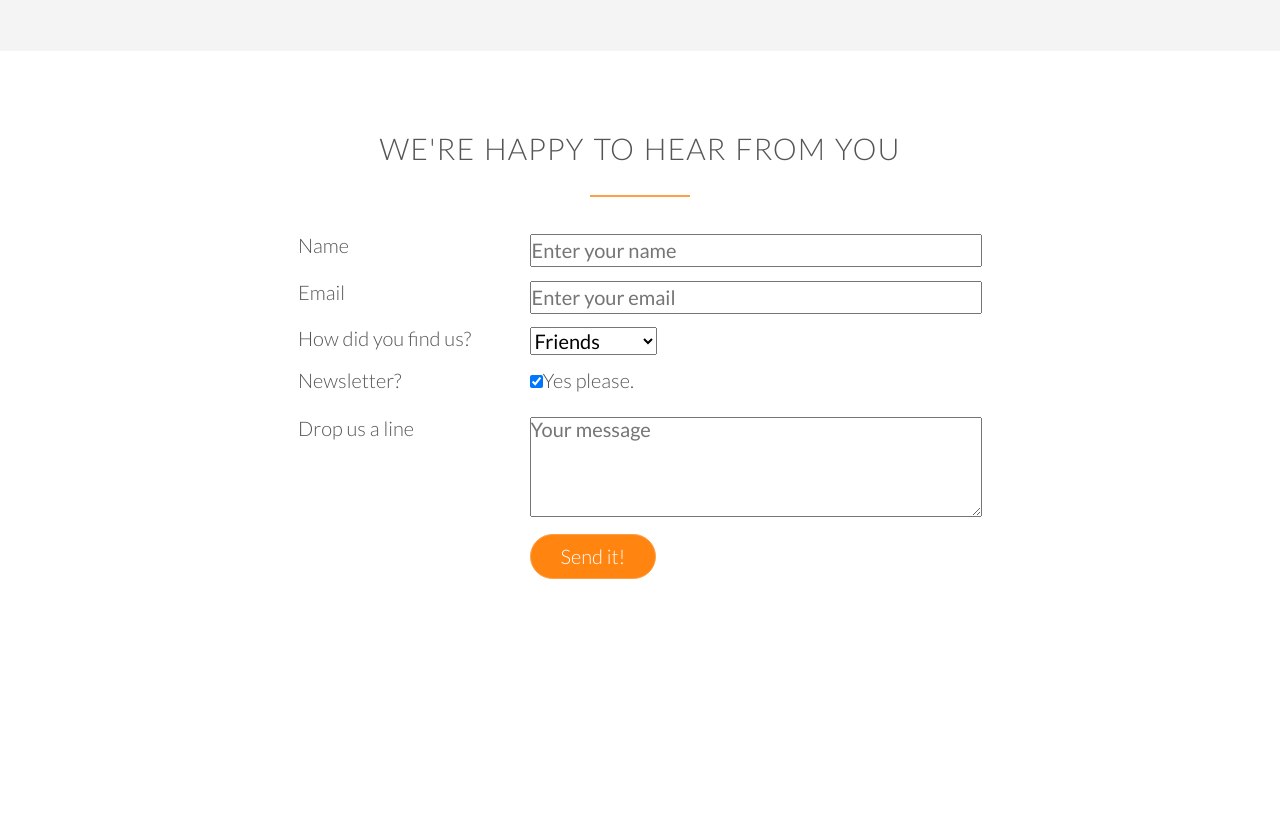
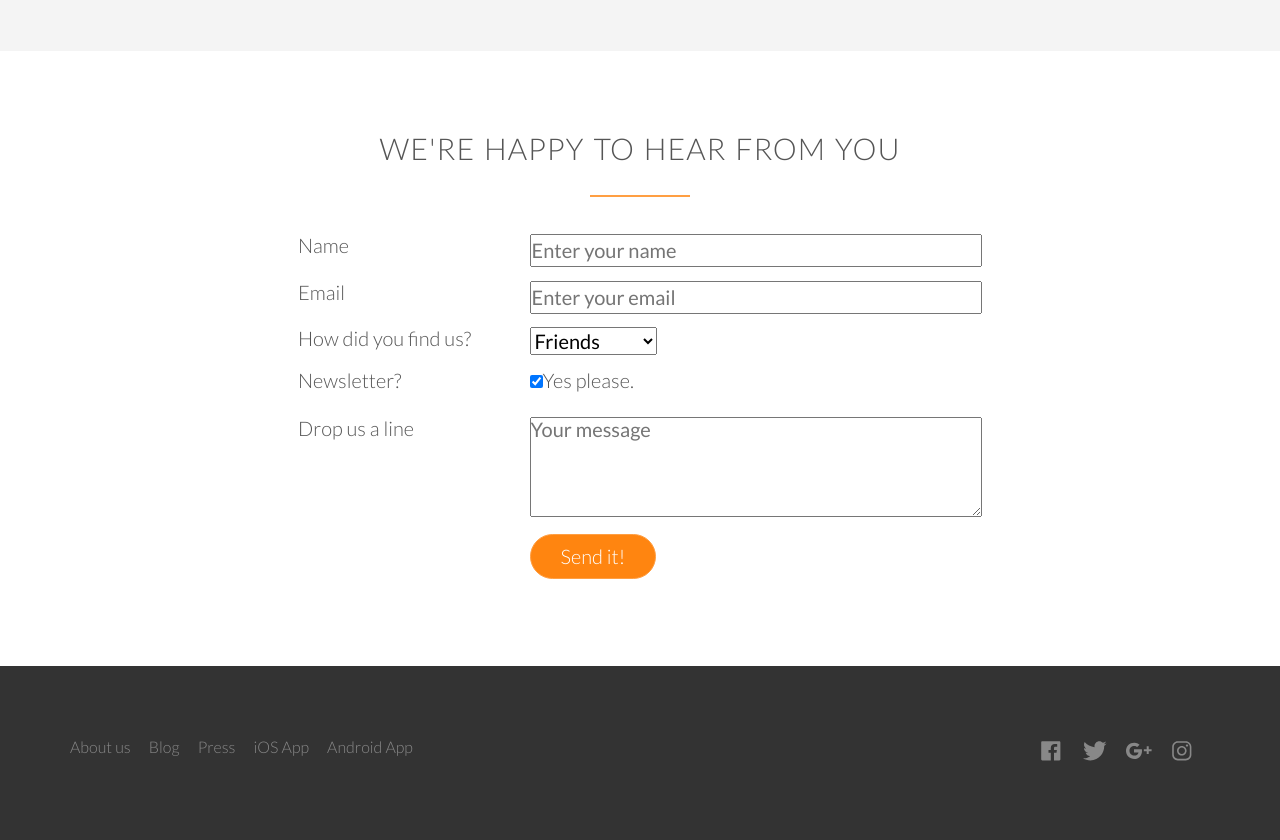
Before and after one commit to andresrgallo/food-website, a plain HTML site: page index1.html in a window 1280 px wide. Shown: the part 4513-5353 px from the top of the page. Before the commit the page ends 5179 px from the top, so only its background shows below. Drawn offline with nearby package versions, Linux system fonts and the light colour scheme.

Commit message:
Add style

```diff
--- a/index1.html
+++ b/index1.html
@@ -318,6 +318,27 @@
       </form>
     </div>
   </section>
+  <footer>
+    <div class="row">
+      <div class="col span-1-of-2">
+        <ul class="footer-nav">
+          <li><a href="">About us</a></li>
+          <li><a href="">Blog</a></li>
+          <li><a href="">Press</a></li>
+          <li><a href="">iOS App</a></li>
+          <li><a href="">Android App</a></li>
+        </ul>
+      </div>
+      <div class="col span-1-of-2">
+        <ul class="social-links">
+          <li><a href=""><ion-icon name="logo-facebook" class="facebook-logo"></ion-icon></a></li>
+          <li><a href=""><ion-icon name="logo-twitter" class="twitter-logo"></ion-icon></a></li>
+          <li><a href=""><ion-icon name="logo-googleplus" class="googleplus-logo"></ion-icon></a></li>
+          <li><a href=""><ion-icon name="logo-instagram" class="instagram-logo"></ion-icon></a></li>
+        </ul>
+      </div>
+    </div>
+  </footer>
   <script src="https://unpkg.com/ionicons@4.4.2/dist/ionicons.js"></script>
 </body>
 </html>
--- a/resources/css/style1.css
+++ b/resources/css/style1.css
@@ -433,3 +433,66 @@ textarea {
 input[type='checkbox'] {
   margin-bottom: 15px;
 }
+
+/*----- Footer -----*/
+
+footer {
+  background-color: #333;
+  font-size: 80%;
+  padding: 60px;
+}
+
+.footer-nav {
+  float: left;
+}
+
+.social-links {
+  float: right;
+}
+
+.social-links li a {
+  font-size: 160%;
+}
+
+.footer-nav li,
+.social-links li {
+  list-style: none;
+  display:inline-block;
+  margin-right: 15px;
+}
+.footer-nav li a:link,
+.footer-nav li a:visited,
+.social-links li a:link,
+.social-links li a:visited {
+  text-decoration: none;
+  color: #888;
+}
+
+.footer-nav li a:hover,
+.footer-nav li a:active {
+  color: #ddd;
+}
+
+.facebook-logo,
+.twitter-logo,
+.googleplus-logo,
+.instagram-logo {
+  transition: color 0.7s;
+}
+
+
+.facebook-logo:hover {
+  color:#3b5998;
+}
+
+.twitter-logo:hover {
+  color:#55acee;
+}
+
+.googleplus-logo:hover {
+  color:#dd4b39;
+}
+
+.instagram-logo:hover {
+  color:#e95950;
+}
```
Also changed, not shown: 2 other files.
